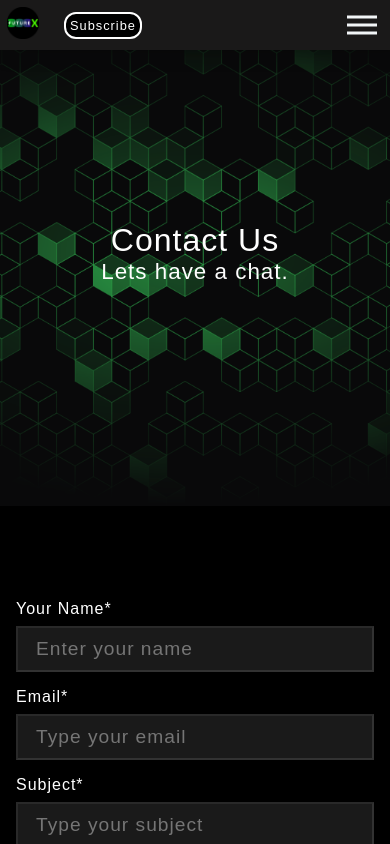
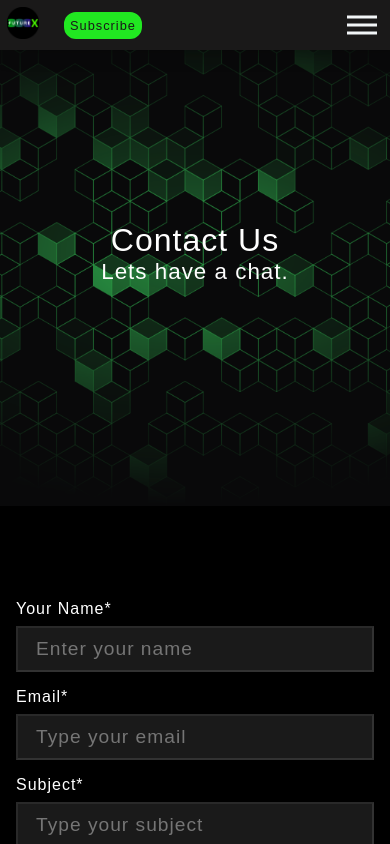
Before and after one commit to Linkin143/myportfolio, a React (Create React App) app in the folder frontend/: page /contact in a window 390 px wide. In both pictures the pointer is over the link "Subscribe". Shown: the top 844 px of the page. Built offline with nearby package versions, Linux system fonts and the light colour scheme.

Commit message:
style change in subscribe btn

```diff
--- a/frontend/src/components/Navbar2.css
+++ b/frontend/src/components/Navbar2.css
@@ -211,16 +211,17 @@ nav{
         -ms-user-select: none;
         user-select: none;
 
-        background-color: #21e821;
-        color: black;
+        background-color: #1a1919;
+        color: #21e821;
         border: 2px solid #21e821;
         cursor: pointer;
     }
 
     .container-eg-btn-4 .button-2:hover {
-        border: 2px solid white;
-        color: white;
-        background-color: black;
+
+        color: #1a1919;
+        background-color: #21e821;
+
     }
 
 }
```
